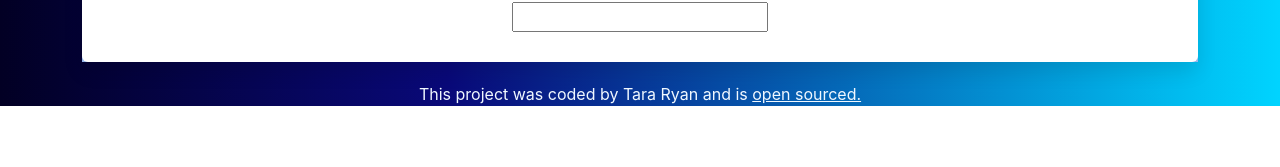
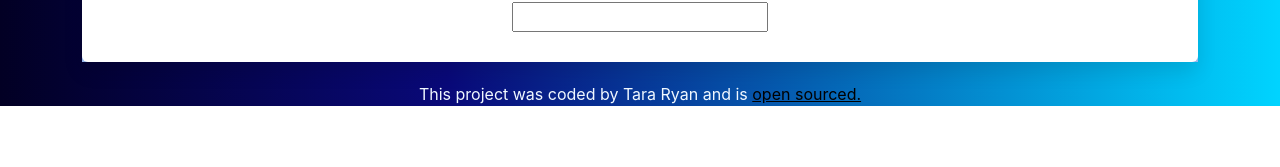
Before and after one commit to TahhRahh/dictionary-project, a React (Create React App) app: page / in a window 1280 px wide. Shown: the part 133-300 px from the top of the page. Built offline with nearby package versions, Linux system fonts and the light colour scheme; no server answers.

Commit message:
link color: black

```diff
--- a/src/Dictionary.css
+++ b/src/Dictionary.css
@@ -28,5 +28,5 @@ background: linear-gradient(90deg, rgba(2,0,36,1) 0%, rgba(9,9,121,1) 35%, rgba(
      color: aliceblue;
  }
  .App a{
-    color: aliceblue;
-}
+  color:black
+ }
```
